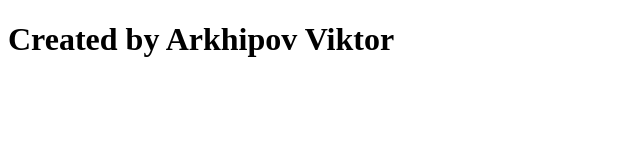
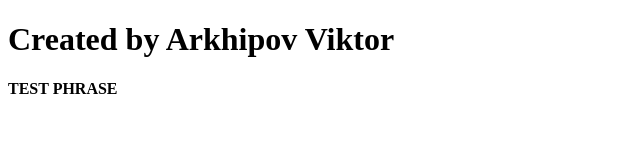
Before and after one commit to otus-kuber-2022-06/VitekArkhipov_platform, a plain HTML site: page kubernetes-intro/web/homework.html in a window 1280 px wide. Shown: the whole page, without its empty margins (0-640 px from the left). Drawn offline with Linux system fonts and the light colour scheme.

Commit message:
Добавлена тест фраза для прохождения тестов

```diff
--- a/kubernetes-intro/web/homework.html
+++ b/kubernetes-intro/web/homework.html
@@ -5,5 +5,6 @@
 </head>
 <body>
 <h1>Created by Arkhipov Viktor</h1>
+<b>TEST PHRASE</b>
 </body>
 </html>
```
